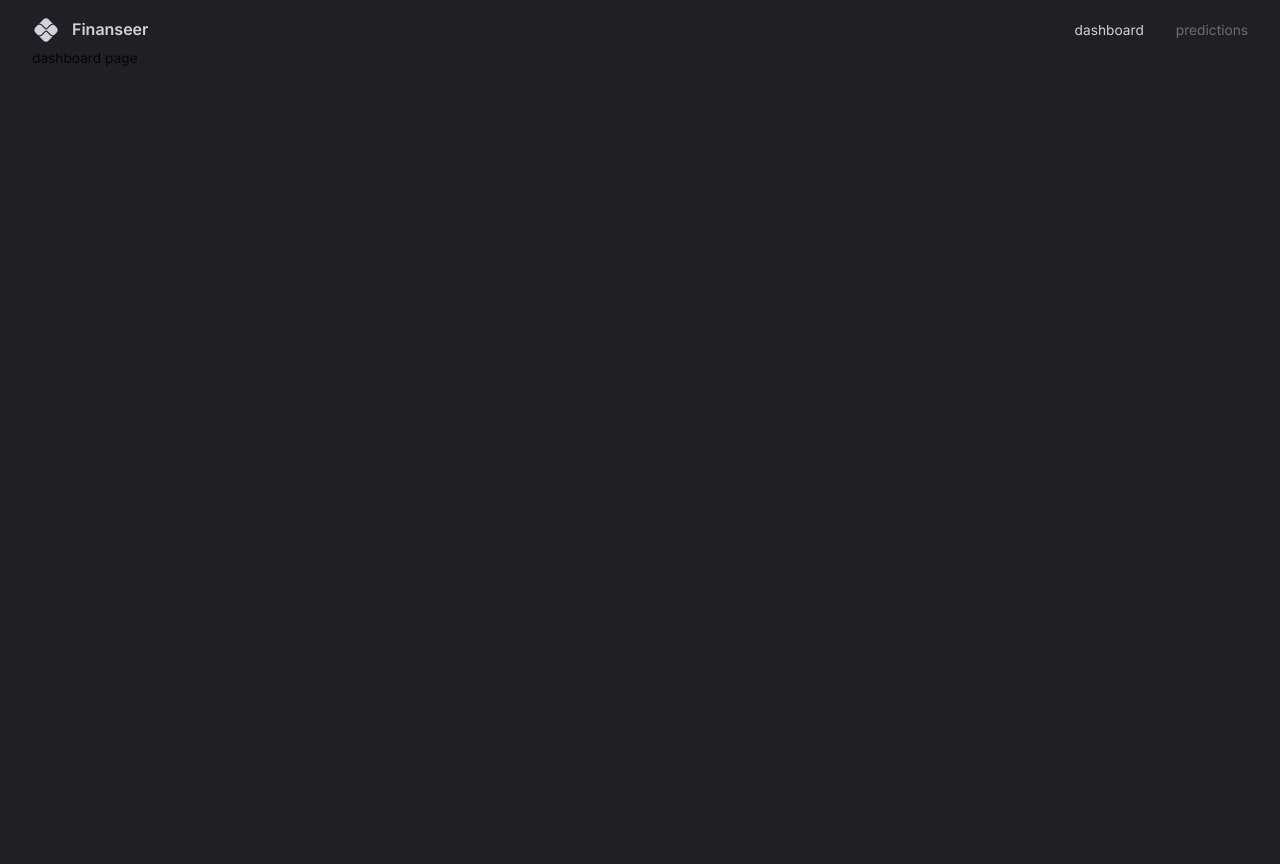
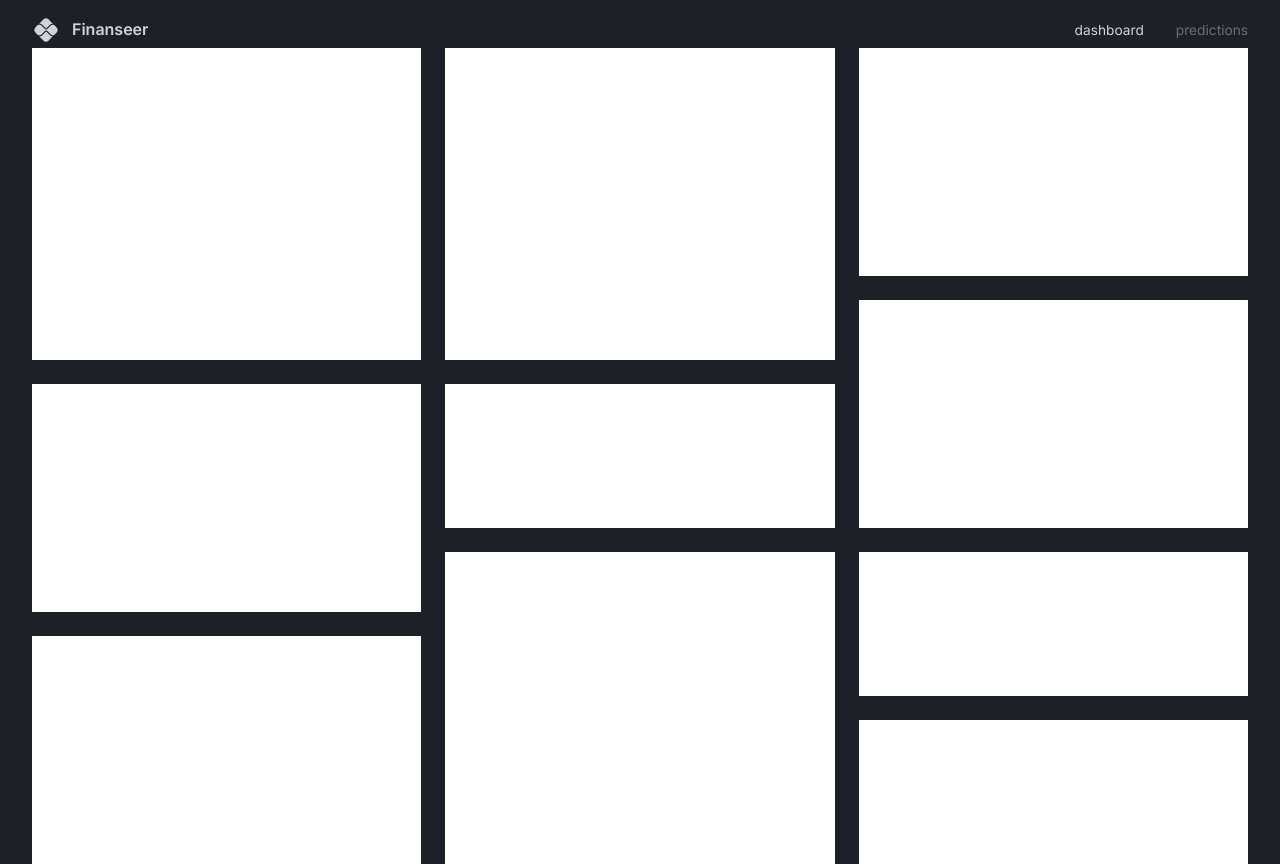
Before and after one commit to Maddiemcampbell/kpi-dashboard, a React (Vite) app in the folder client/: page / in a window 1280 px wide. Before the commit the page ends 800 px from the top, so only its background shows below. Built offline with nearby package versions, Linux system fonts and the light colour scheme.

Commit message:
build: build out dashboard grid

```diff
--- a/client/src/App.tsx
+++ b/client/src/App.tsx
@@ -5,6 +5,7 @@
 import { BrowserRouter, Routes, Route } from "react-router-dom";
 import { Box } from "@mui/material";
 import Navbar from "@/scenes/navbar";
+import Dashboard from "@/scenes/dashboard";
 
 function App() {
   const theme = useMemo(() => createTheme(themeSettings), []);
@@ -16,7 +17,7 @@
         <Box width="100%" height="100%" padding="1rem 2rem 4rem 2rem">
           <Navbar/>
           <Routes>
-            <Route path="/" element={<div>dashboard page</div>}/>
+            <Route path="/" element={<Dashboard/>}/>
             <Route path="/predictions" element={<div>predictions page</div>}/>
           </Routes>
         </Box>
--- /dev/null
+++ b/client/src/scenes/dashboard/index.tsx
@@ -0,0 +1,42 @@
+import { Box, useTheme}  from "@mui/material";
+
+type Props = {}
+
+const gridTemplate = `
+    " a b c"
+    " a b c"
+    " a b c"
+    " a b f"
+    " d e f"
+    " d e f"
+    " d h i"
+    " g h i"
+    " g h j"
+    " g h j"
+`
+
+const Dashboard = (props: Props) => {
+  const { palette } = useTheme();
+  return (
+    <Box width="100%" height="100%" display="grid" gap="1.5rem"
+        sx={{
+            gridTemplateColumns: "repeat(3, minmax(370px, 1fr))",
+            gridTemplateRows: "repeat(10, minmax(60px, 1fr))",
+            gridTemplateAreas: gridTemplate
+        }}
+    >
+        <Box bgcolor="#fff" gridArea="a"></Box>
+        <Box bgcolor="#fff" gridArea="b"></Box>
+        <Box bgcolor="#fff" gridArea="c"></Box>
+        <Box bgcolor="#fff" gridArea="d"></Box>
+        <Box bgcolor="#fff" gridArea="e"></Box>
+        <Box bgcolor="#fff" gridArea="f"></Box>
+        <Box bgcolor="#fff" gridArea="g"></Box>
+        <Box bgcolor="#fff" gridArea="h"></Box>
+        <Box bgcolor="#fff" gridArea="i"></Box>
+        <Box bgcolor="#fff" gridArea="j"></Box>
+    </Box>
+  );
+};
+
+export default Dashboard;
```
